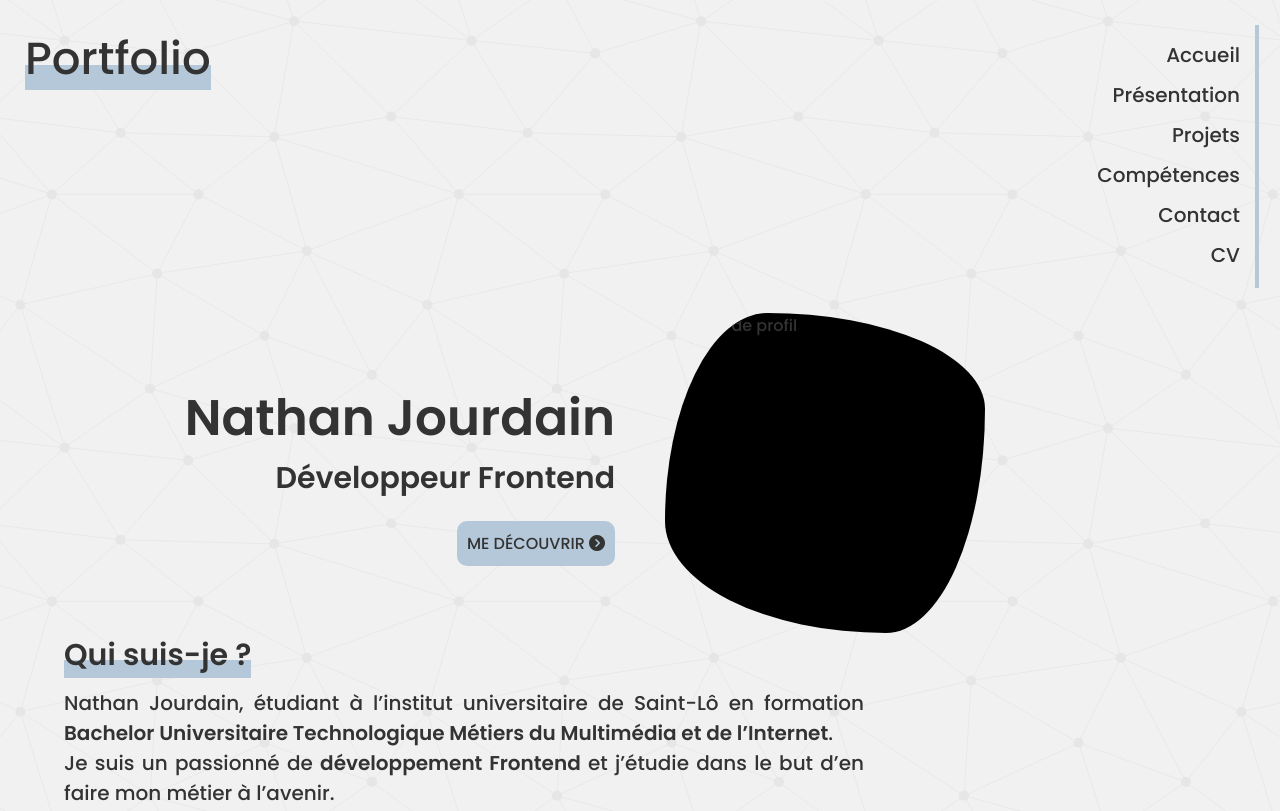
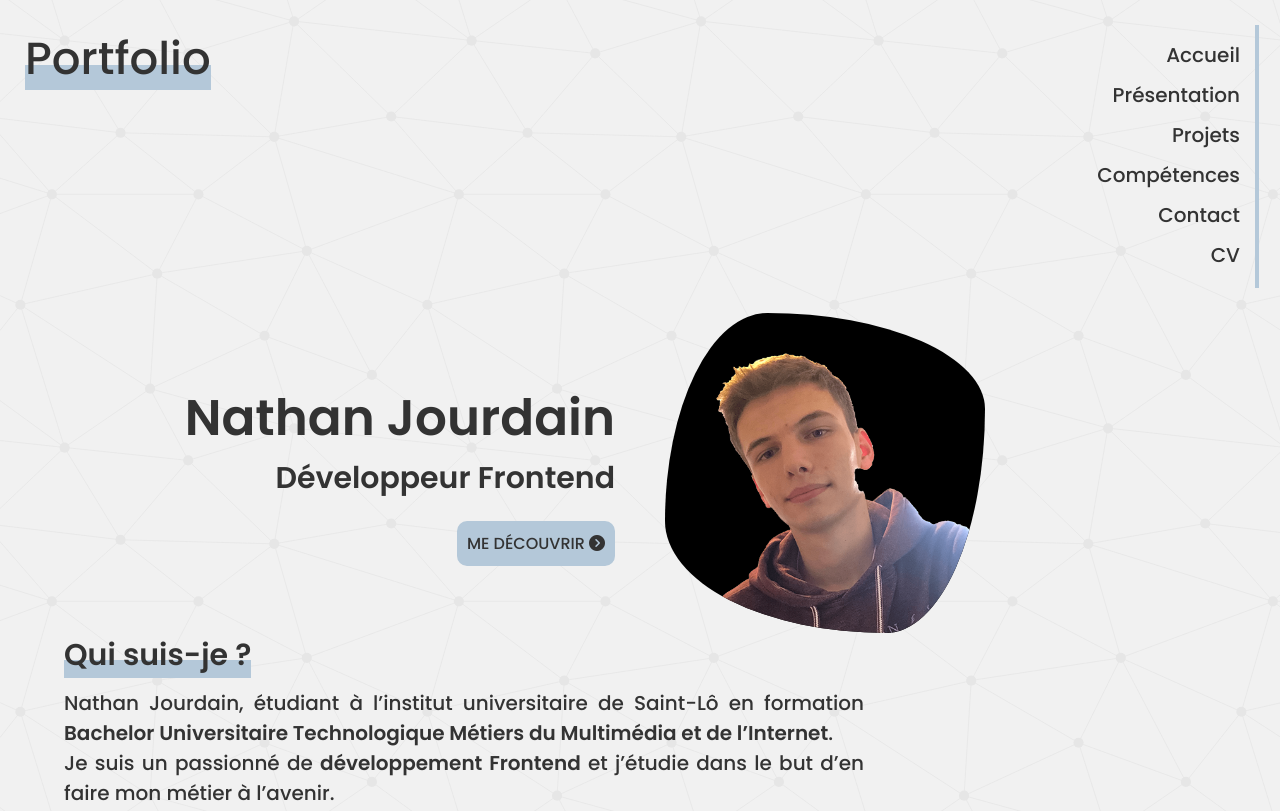
Before and after one commit to NathanJourdain/Portfolio, a plain HTML site: page index.html in a window 1280 px wide. Shown: the top 811 px of the page. Drawn offline with Linux system fonts and the light colour scheme; the site is published under a folder, as on GitHub Pages, so addresses that start at the root find nothing.

Commit message:
profile picture

```diff
--- a/index.html
+++ b/index.html
@@ -55,7 +55,7 @@
                     Me découvrir
                     <i class="fa-solid fa-circle-chevron-right"></i></a>
             </div>
-            <img src="/assets/images/profile.png" alt="Photo de profil" role="img">
+            <img src="assets/images/profile.png" alt="Photo de profil" role="img">
         </section>
     </header>
 
```
